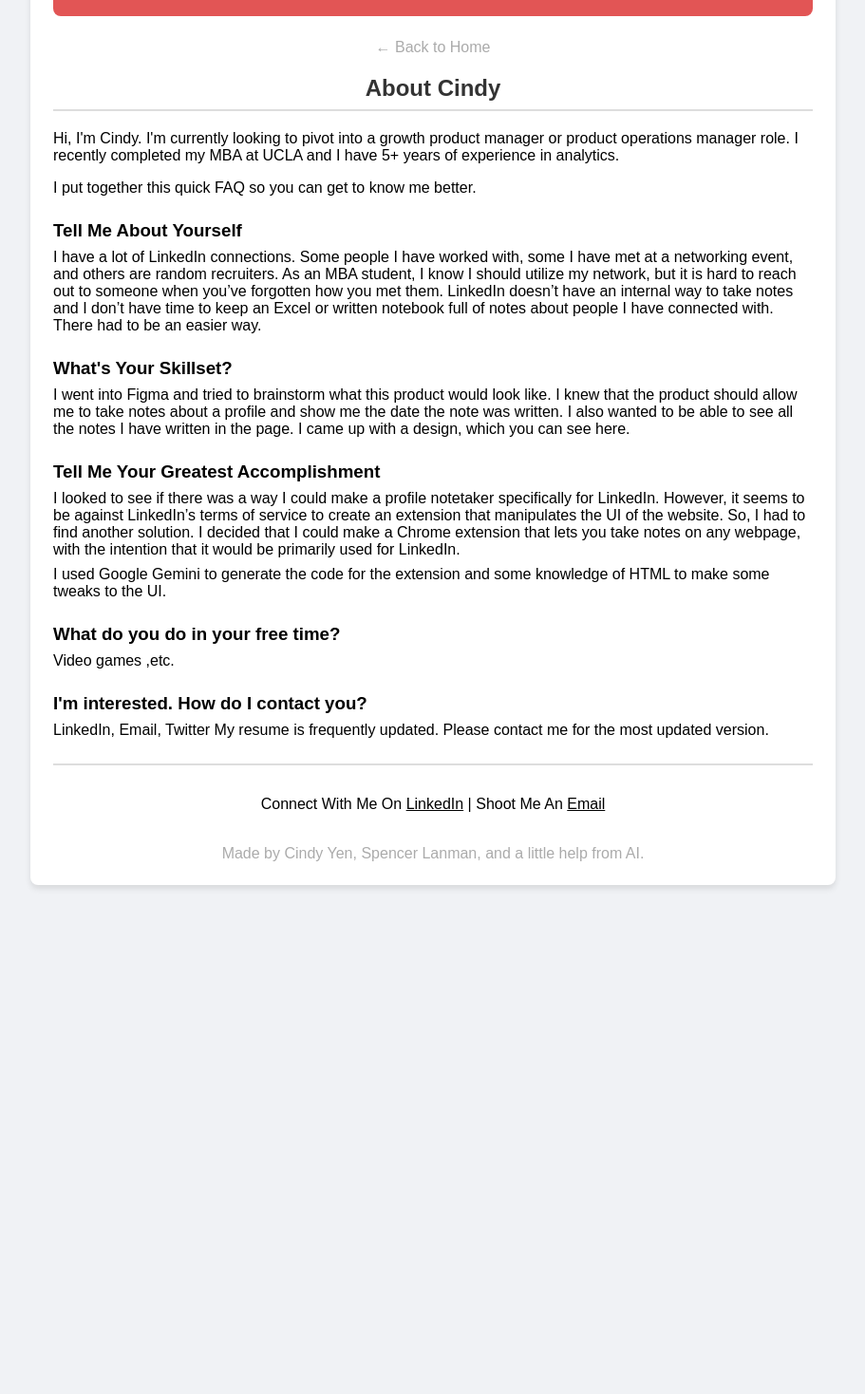
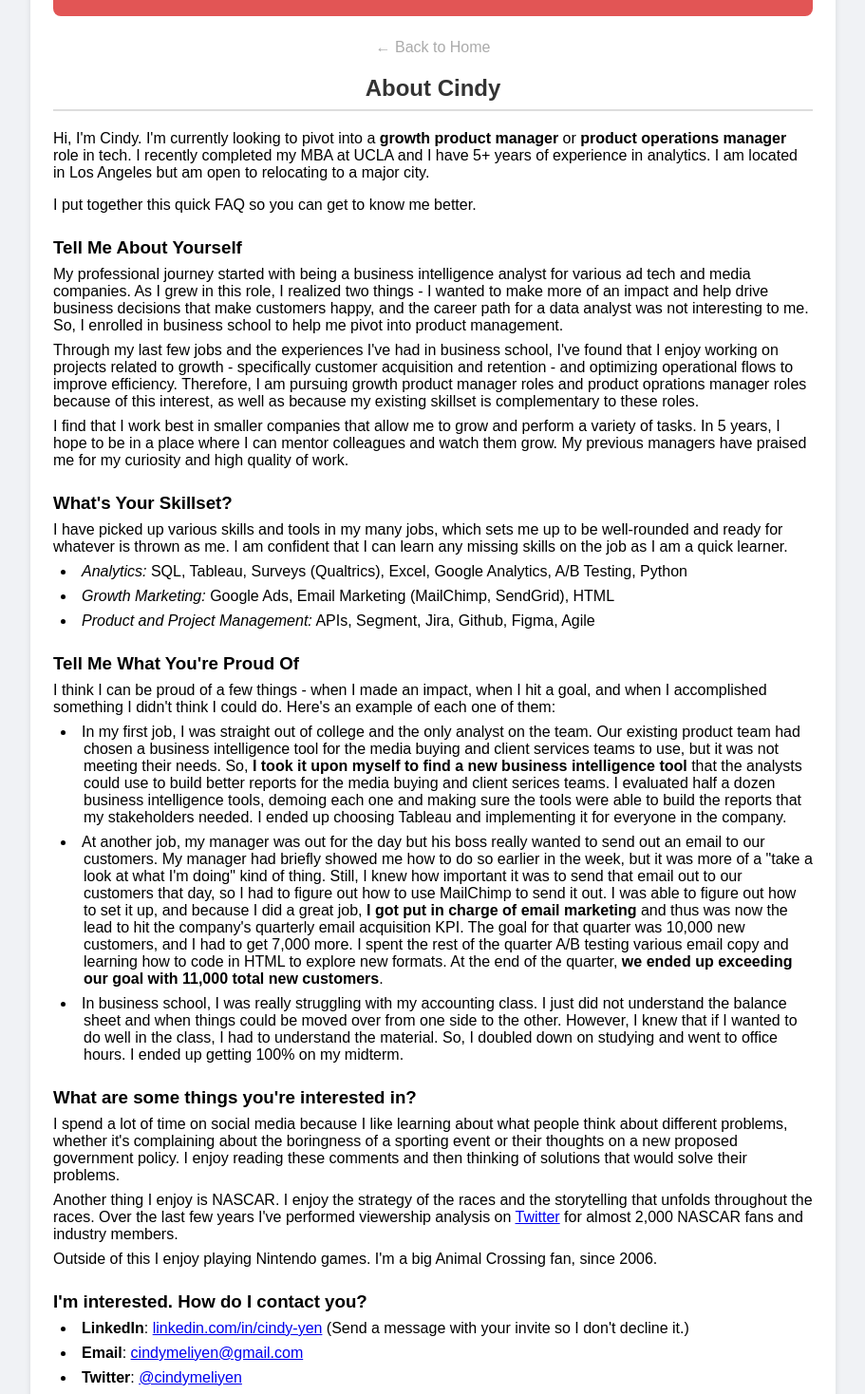
Before and after one commit to cindymeliyen/cindyyen.github.io, a Next.js app: page /about in a window 1280 px wide. Shown: the part 160-1628 px from the top of the page at 95% size, without its empty margins (184-1095 px from the left). Before the commit the page ends 1108 px from the top, so only its background shows below. Built offline with nearby package versions, Linux system fonts and the light colour scheme.

Commit message:
Update about page

```diff
--- a/components/layout.js
+++ b/components/layout.js
@@ -15,7 +15,7 @@ export default function Layout({ children }) {
                 <main>{children}</main>
                 <footer>
                     <div className="footer">
-                        <p style={{color:"Black"}}>Connect With Me On <Link href="https://linkedin.com/in/cindy-yen">LinkedIn</Link> | Shoot Me An <a href="mailto:cindymeliyen@gmail.com">Email</a></p>
+                        <p style={{color:"Black"}}>Connect With Me On <Link href="https://linkedin.com/in/cindy-yen" target="_blank">LinkedIn</Link> | Shoot Me An <a href="mailto:cindymeliyen@gmail.com" target="_blank">Email</a></p>
                         <br></br>
                         Made by Cindy Yen, Spencer Lanman, and a little help from AI.
                     </div>
--- a/pages/about/index.js
+++ b/pages/about/index.js
@@ -17,7 +17,7 @@ export default function AboutCindy() {
 
       <article>
         <p>
-          Hi, I'm Cindy. I'm currently looking to pivot into a growth product manager or product operations manager role. I recently completed my MBA at UCLA and I have 5+ years of experience in analytics.
+          Hi, I'm Cindy. I'm currently looking to pivot into a <b>growth product manager</b> or <b>product operations manager</b> role in tech. I recently completed my MBA at UCLA and I have 5+ years of experience in analytics. I am located in Los Angeles but am open to relocating to a major city.
         </p>
 
         <p>I put together this quick FAQ so you can get to know me better.</p>
@@ -25,54 +25,57 @@ export default function AboutCindy() {
         <section>
           <h3>Tell Me About Yourself</h3>
           <p>
-            I have a lot of LinkedIn connections. Some people I have worked with,
-            some I have met at a networking event, and others are random recruiters.
-            As an MBA student, I know I should utilize my network, but it is hard to
-            reach out to someone when you’ve forgotten how you met them. LinkedIn
-            doesn’t have an internal way to take notes and I don’t have time to keep
-            an Excel or written notebook full of notes about people I have connected
-            with. There had to be an easier way.
+            My professional journey started with being a business intelligence analyst for various ad tech and media companies. As I grew in this role, I realized two things - I wanted to make more of an impact and help drive business decisions that make customers happy, and the career path for a data analyst was not interesting to me. So, I enrolled in business school to help me pivot into product management.
+          </p>
+          <p>
+            Through my last few jobs and the experiences I've had in business school, I've found that I enjoy working on projects related to growth - specifically customer acquisition and retention - and optimizing operational flows to improve efficiency. Therefore, I am pursuing growth product manager roles and product oprations manager roles because of this interest, as well as because my existing skillset is complementary to these roles.
+          </p>
+          <p>
+            I find that I work best in smaller companies that allow me to grow and perform a variety of tasks. In 5 years, I hope to be in a place where I can mentor colleagues and watch them grow. My previous managers have praised me for my curiosity and high quality of work.
           </p>
         </section>
 
         <section>
           <h3>What's Your Skillset?</h3>
           <p>
-            I went into Figma and tried to brainstorm what this product would look
-            like. I knew that the product should allow me to take notes about a
-            profile and show me the date the note was written. I also wanted to be
-            able to see all the notes I have written in the page. I came up with a
-            design, which you can see here.
+            I have picked up various skills and tools in my many jobs, which sets me up to be well-rounded and ready for whatever is thrown as me. I am confident that I can learn any missing skills on the job as I am a quick learner.</p>
+            <p>
+            <li><i>Analytics:</i> SQL, Tableau, Surveys (Qualtrics), Excel, Google Analytics, A/B Testing, Python</li>
+            <li><i>Growth Marketing:</i> Google Ads, Email Marketing (MailChimp, SendGrid), HTML</li>
+            <li><i>Product and Project Management:</i> APIs, Segment, Jira, Github, Figma, Agile</li>
           </p>
         </section>
 
         <section>
-          <h3>Tell Me Your Greatest Accomplishment</h3>
+          <h3>Tell Me What You're Proud Of</h3>
           <p>
-            I looked to see if there was a way I could make a profile notetaker
-            specifically for LinkedIn. However, it seems to be against LinkedIn’s
-            terms of service to create an extension that manipulates the UI of the
-            website. So, I had to find another solution. I decided that I could
-            make a Chrome extension that lets you take notes on any webpage, with the
-            intention that it would be primarily used for LinkedIn.
-          </p>
-          <p>
-            I used Google Gemini to generate the code for the extension and some
-            knowledge of HTML to make some tweaks to the UI.
+            I think I can be proud of a few things - when I made an impact, when I hit a goal, and when I accomplished something I didn't think I could do. Here's an example of each one of them:</p>
+            <p>
+            <li>In my first job, I was straight out of college and the only analyst on the team. Our existing product team had chosen a business intelligence tool for the media buying and client services teams to use, but it was not meeting their needs. So, <b>I took it upon myself to find a new business intelligence tool</b> that the analysts could use to build better reports for the media buying and client serices teams. I evaluated half a dozen business intelligence tools, demoing each one and making sure the tools were able to build the reports that my stakeholders needed. I ended up choosing Tableau and implementing it for everyone in the company. </li>
+            <li>At another job, my manager was out for the day but his boss really wanted to send out an email to our customers. My manager had briefly showed me how to do so earlier in the week, but it was more of a "take a look at what I'm doing" kind of thing. Still, I knew how important it was to send that email out to our customers that day, so I had to figure out how to use MailChimp to send it out. I was able to figure out how to set it up, and because I did a great job, <b>I got put in charge of email marketing</b> and thus was now the lead to hit the company's quarterly email acquisition KPI. The goal for that quarter was 10,000 new customers, and I had to get 7,000 more. I spent the rest of the quarter A/B testing various email copy and learning how to code in HTML to explore new formats. At the end of the quarter, <b>we ended up exceeding our goal with 11,000 total new customers</b>.</li>
+            <li>In business school, I was really struggling with my accounting class. I just did not understand the balance sheet and when things could be moved over from one side to the other. However, I knew that if I wanted to do well in the class, I had to understand the material. So, I doubled down on studying and went to office hours. I ended up getting 100% on my midterm.</li>
           </p>
         </section>
 
         <section>
-          <h3>What do you do in your free time?</h3>
+          <h3>What are some things you're interested in?</h3>
           <p>
-            Video games ,etc.
+            I spend a lot of time on social media because I like learning about what people think about different problems, whether it's complaining about the boringness of a sporting event or their thoughts on a new proposed government policy. I enjoy reading these comments and then thinking of solutions that would solve their problems.
+          </p>
+          <p>
+            Another thing I enjoy is NASCAR. I enjoy the strategy of the races and the storytelling that unfolds throughout the races. Over the last few years I've performed viewership analysis on <Link href="https://twitter.com/cindymeliyen" target="_blank">Twitter</Link> for almost 2,000 NASCAR fans and industry members.
+          </p>
+          <p>
+            Outside of this I enjoy playing Nintendo games. I'm a big Animal Crossing fan, since 2006.
           </p>
         </section>
 
         <section>
           <h3>I'm interested. How do I contact you?</h3>
           <p>
-            LinkedIn, Email, Twitter
+            <li><b>LinkedIn</b>: <Link href="https://linkedin.com/in/cindy-yen" target="_blank">linkedin.com/in/cindy-yen</Link> (Send a message with your invite so I don't decline it.)</li>
+            <li><b>Email</b>: <a href="mailto:cindymeliyen@gmail.com" target="_blank">cindymeliyen@gmail.com</a></li>
+            <li><b>Twitter</b>: <Link href="https://twitter.com/cindymeliyen" target="_blank">@cindymeliyen</Link></li>
             My resume is frequently updated. Please contact me for the most updated version.
           </p>
         </section>
--- a/public/globals.css
+++ b/public/globals.css
@@ -85,7 +85,8 @@ ul {
 
 li {
     margin-bottom: 0.5rem;
-    text-align: center;
+    margin-left: 2rem;
+    text-indent: -1.5em;
 }
 
 .project-link {
@@ -97,6 +98,7 @@ li {
         transform 0.3s ease;
     color: #000000;
     text-decoration: none;
+    text-align: center;
 
     a:link {
         text-decoration: none;
```
